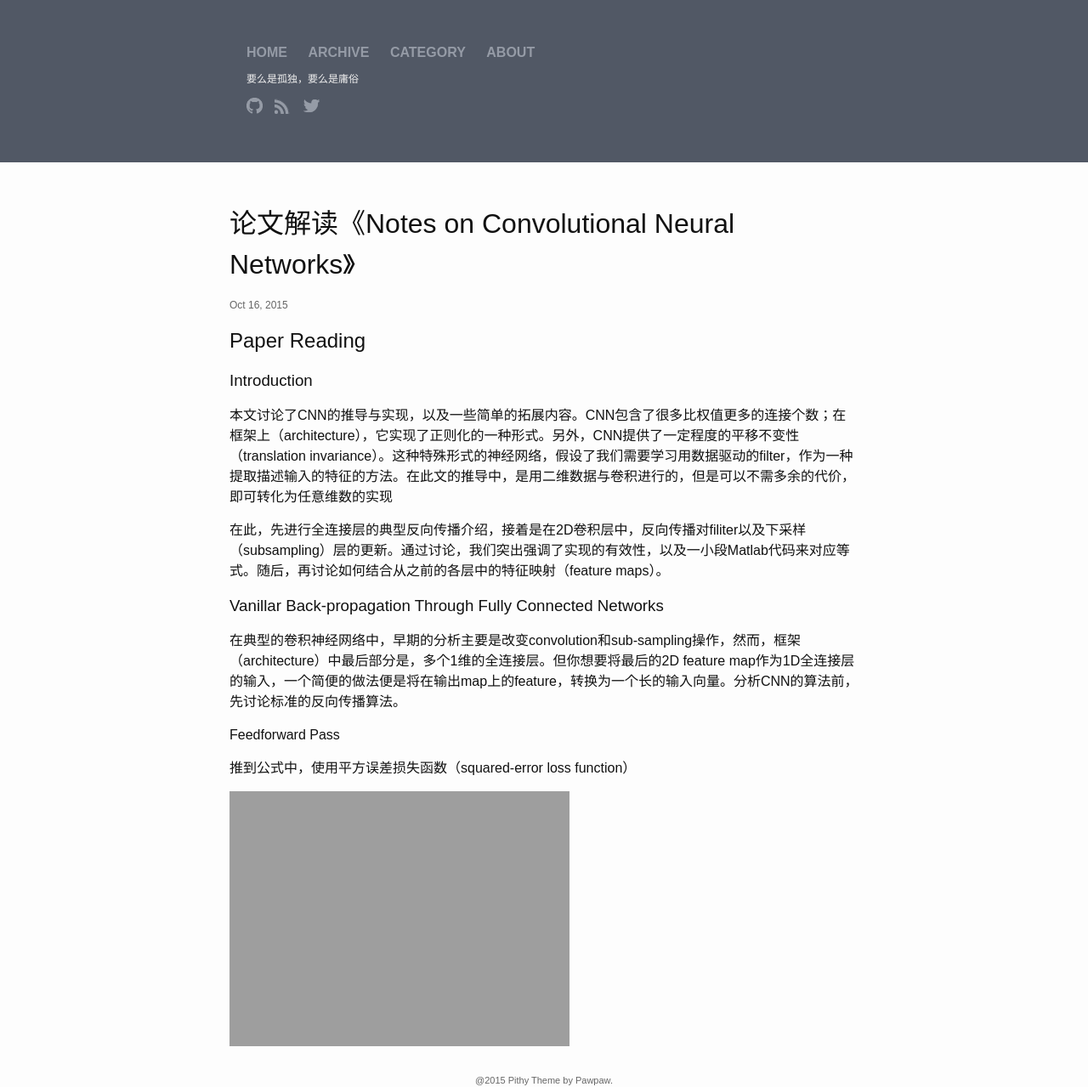
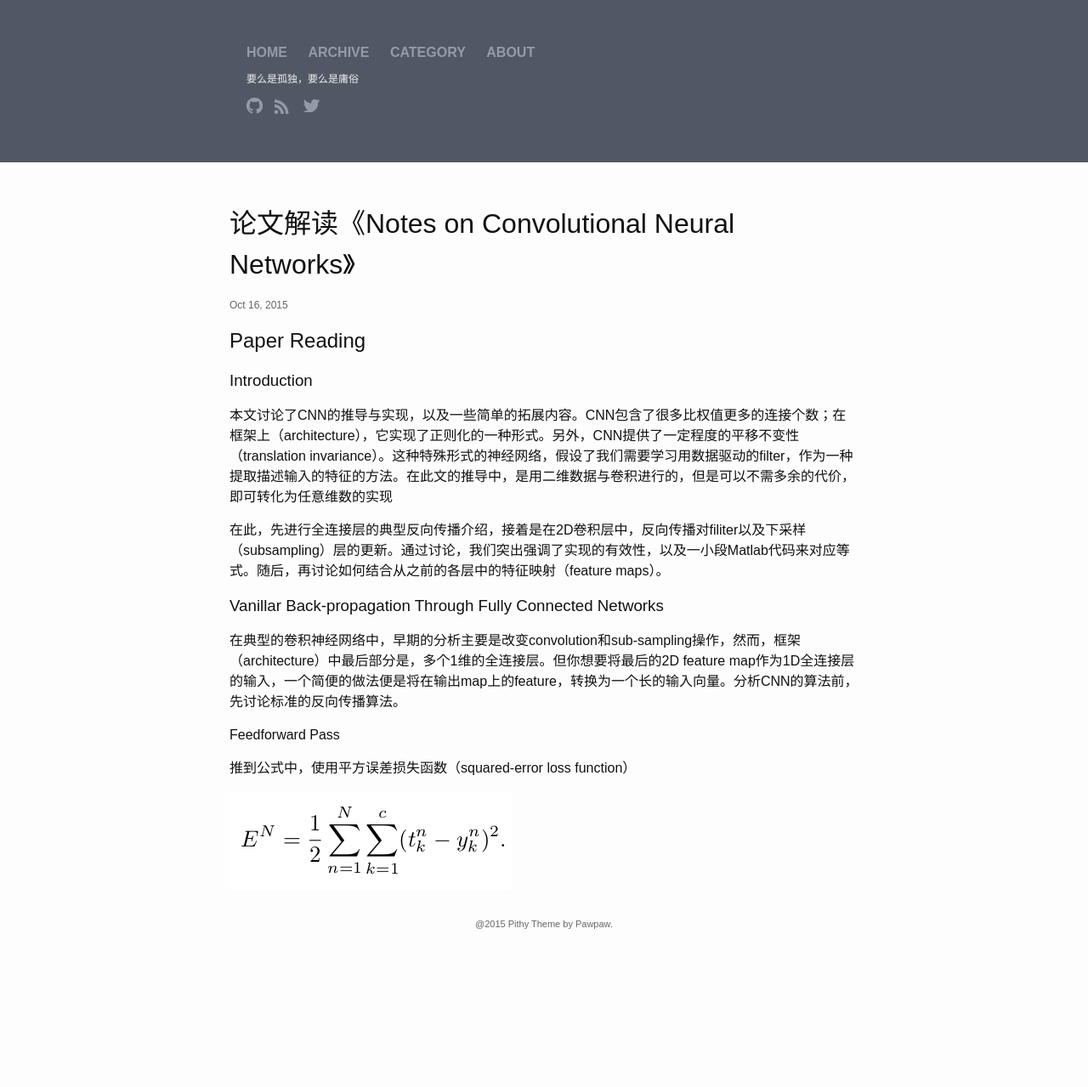
Before and after one commit to daijialun/daijialun.github.io, a Jekyll site: the page built from _posts/2015-10-16-Notes_on_Convolutional_Neural_Networks.md, in a window 1280 px wide. Shown: the whole page at 85% size. Built offline with Jekyll 4.4.1, drawn with Linux system fonts in a browser that asks for light colours; after the commit the page ends 1095 px from its top, so only the background shows below that.

Commit message:
Modify 20151016 .jpg to .png

```diff
--- a/_posts/2015-10-16-Notes_on_Convolutional_Neural_Networks.md
+++ b/_posts/2015-10-16-Notes_on_Convolutional_Neural_Networks.md
@@ -21,4 +21,4 @@ categories: Paper
 
 推到公式中，使用平方误差损失函数（squared-error loss function）
 
-![screenshot]({{ site.url }}/assets/squared-error_loss_function.jpg)
+![screenshot]({{ site.url }}/assets/squared-error_loss_function.png)
```
